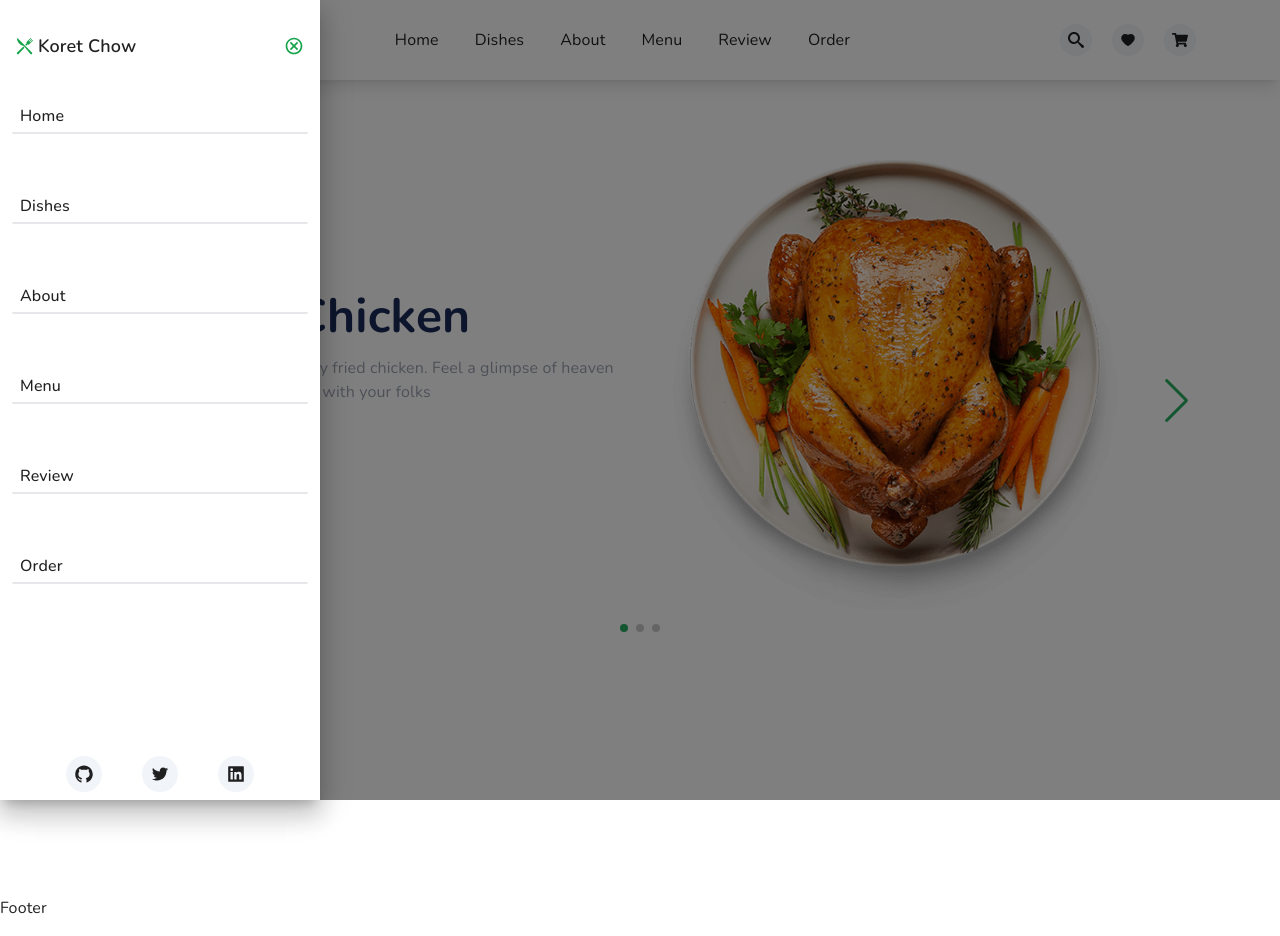
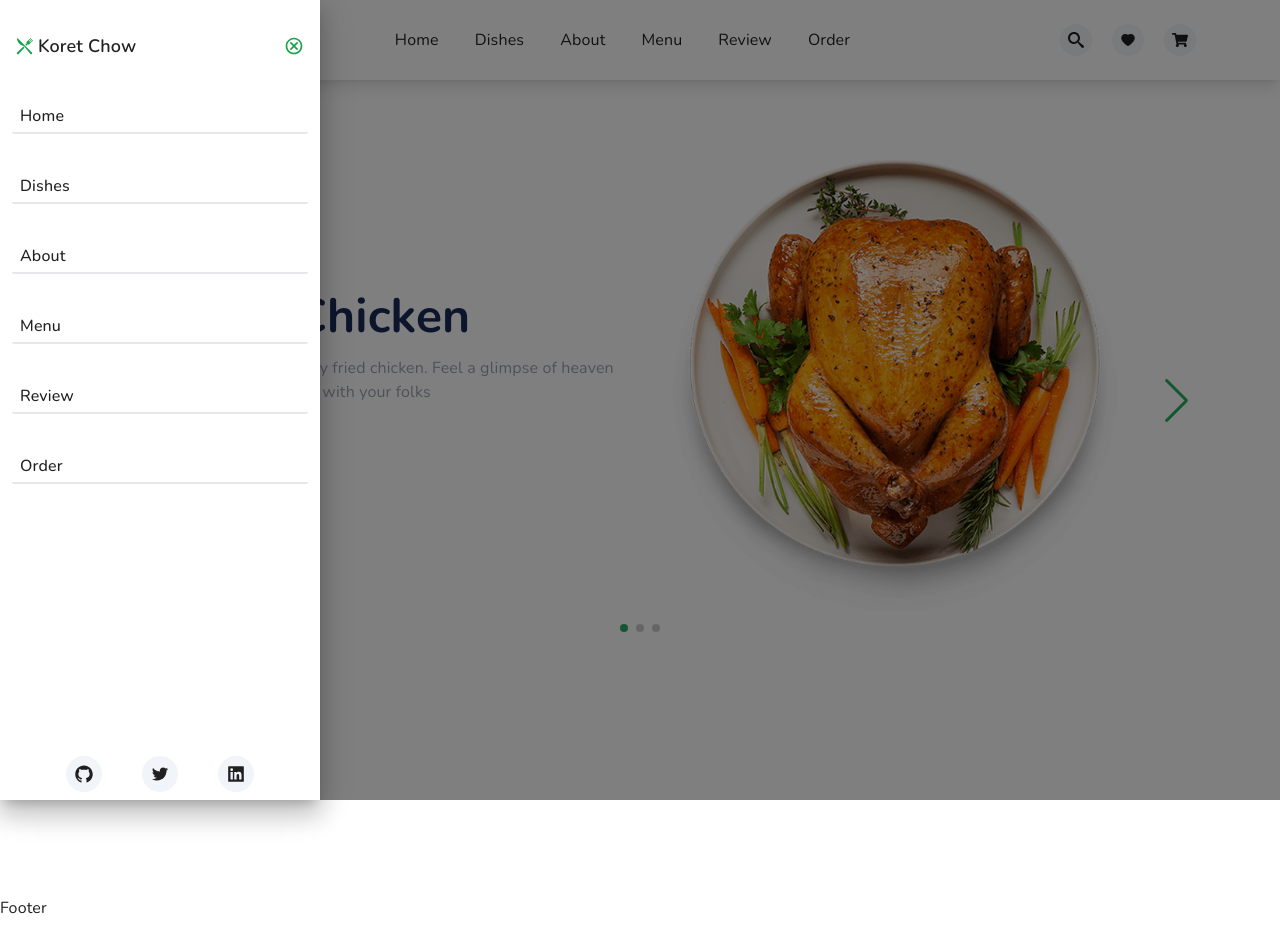
Before and after one commit to gidi-babz/koret-chow, a Next.js app: page / in a window 1280 px wide. Both pictures are taken after a click on the button "Drawer". Built offline with nearby package versions, Linux system fonts and the light colour scheme.

Commit message:
final header fix

```diff
--- a/components/drawer.js
+++ b/components/drawer.js
@@ -55,7 +55,7 @@ const Sidebar = () => {
 					<div className="flex flex-col justify-content align-items gap-8 lg:gap-4 h-full mt-6 mx-3">
 						{headerdata.map((item, i) => (
 							<NavLink
-								className="cursor-pointer font-medium px-2 py-1 rounded-sm hover:text-green-600 active:bg-green-600 active:text-white active:ease-in mb-10 border-b-2 border-solid border-slate-inherit"
+								className="cursor-pointer font-medium px-2 py-1 rounded-sm hover:text-green-600 active:bg-green-600 active:text-white active:ease-in mb-5 border-b-2 border-solid border-slate-inherit"
 								key={i}
 								activeClass="active"
 								to={item.path}
```
